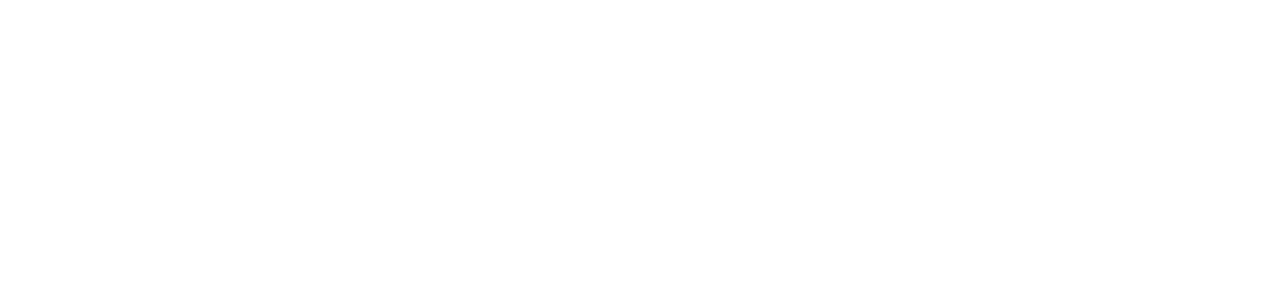
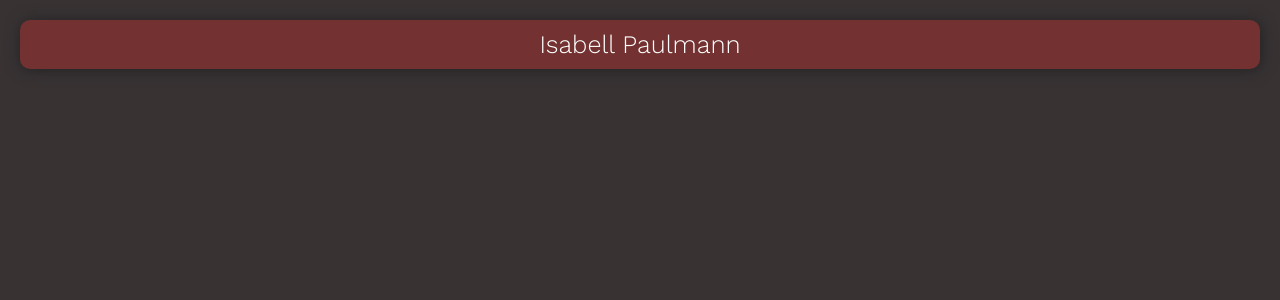
Before and after one commit to isabellpaulmann/new-personal-website, a React (Create React App) app: page / in a window 1280 px wide. Shown: the top 300 px of the page. Built offline with nearby package versions, Linux system fonts and the light colour scheme.

Commit message:
add Header

```diff
--- a/package.json
+++ b/package.json
@@ -10,6 +10,7 @@
     "react-dom": "^18.2.0",
     "react-scripts": "5.0.1",
     "styled-components": "^5.3.5",
+    "typeface-work-sans": "^1.1.13",
     "web-vitals": "^2.1.4"
   },
   "scripts": {
@@ -35,5 +36,8 @@
       "last 1 firefox version",
       "last 1 safari version"
     ]
+  },
+  "devDependencies": {
+    "prettier": "2.7.1"
   }
 }
--- a/src/App.js
+++ b/src/App.js
@@ -1,7 +1,11 @@
+import Header from "./components/Header";
+import Footer from "./components/Footer";
+
 function App() {
   return (
     <>
-
+      <Header/>
+      <Footer/>
     </>
   );
 }
--- a/src/GlobalStyles.js
+++ b/src/GlobalStyles.js
@@ -1,9 +1,17 @@
 import {createGlobalStyle} from 'styled-components';
+import 'typeface-work-sans'
 const styled = {createGlobalStyle};
 
 export default styled.createGlobalStyle`
 * {
     box-sizing: border-box;
+    padding: 0;
+    margin: 0
   }
-
+body {
+    color:white;
+    background-color: #383233;
+    font-family: 'Work Sans', sans-serif;
+    font-size: 1.125rem;
+      }
 `
--- a/src/components/Footer.js
+++ b/src/components/Footer.js
@@ -0,0 +1,11 @@
+import styled from "styled-components";
+
+export default function Footer(){
+    <>
+    <StyledFooter>
+            </StyledFooter>
+    </>
+}
+
+const StyledFooter = styled.footer`
+display:flex;`
--- a/src/components/Header.js
+++ b/src/components/Header.js
@@ -0,0 +1,20 @@
+import styled from "styled-components"
+
+export default function Header(){
+    return(
+    <>
+      <StyledHeader>Isabell Paulmann</StyledHeader>
+                </>
+    )
+}
+const StyledHeader = styled.h1`
+padding: 10px 5px;
+margin: 20px;
+border-radius: 10px;
+display:flex;
+justify-content: center;
+align-items:center;
+background:#733131;
+font-size: 1.4em;
+font-weight: 300;
+box-shadow: 1px 1px 15px #222`
--- a/src/index.js
+++ b/src/index.js
@@ -12,7 +12,4 @@
   </React.StrictMode>
 );
 
-// If you want to start measuring performance in your app, pass a function
-// to log results (for example: reportWebVitals(console.log))
-// or send to an analytics endpoint. Learn more: https://bit.ly/CRA-vitals
 reportWebVitals();
```
Also changed, not shown: 1 other file (tests, documents, lock files or other folders).
